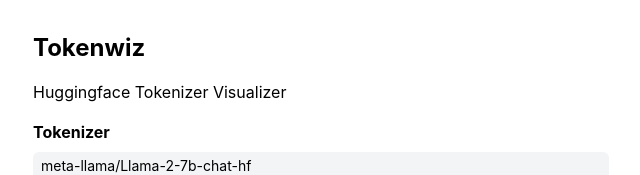
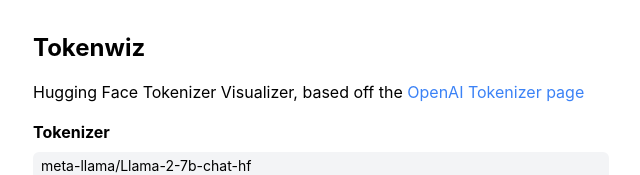
Before and after one commit to 1rgs/tokenwiz, a React (Vite) app in the folder frontend/: page / in a window 1280 px wide. Shown: the top 175 px of the page, without its empty margins (319-959 px from the left). Built offline with nearby package versions, Linux system fonts and the light colour scheme; no server answers.

Commit message:
update copy

```diff
--- a/frontend/src/App.tsx
+++ b/frontend/src/App.tsx
@@ -78,7 +78,15 @@
     <div className="flex flex-col mx-auto max-w-xl">
       <h2 className="text-2xl font-bold pb-4">Tokenwiz</h2>
 
-      <p className="pb-4">Huggingface Tokenizer Visualizer</p>
+      <p className="pb-4">
+        Hugging Face Tokenizer Visualizer, based off the{" "}
+        <a
+          href="https://platform.openai.com/tokenizer"
+          className="text-blue-500 hover:underline"
+        >
+          OpenAI Tokenizer page
+        </a>
+      </p>
 
       <label htmlFor="tokenizerName" className="font-bold">
         Tokenizer
```
